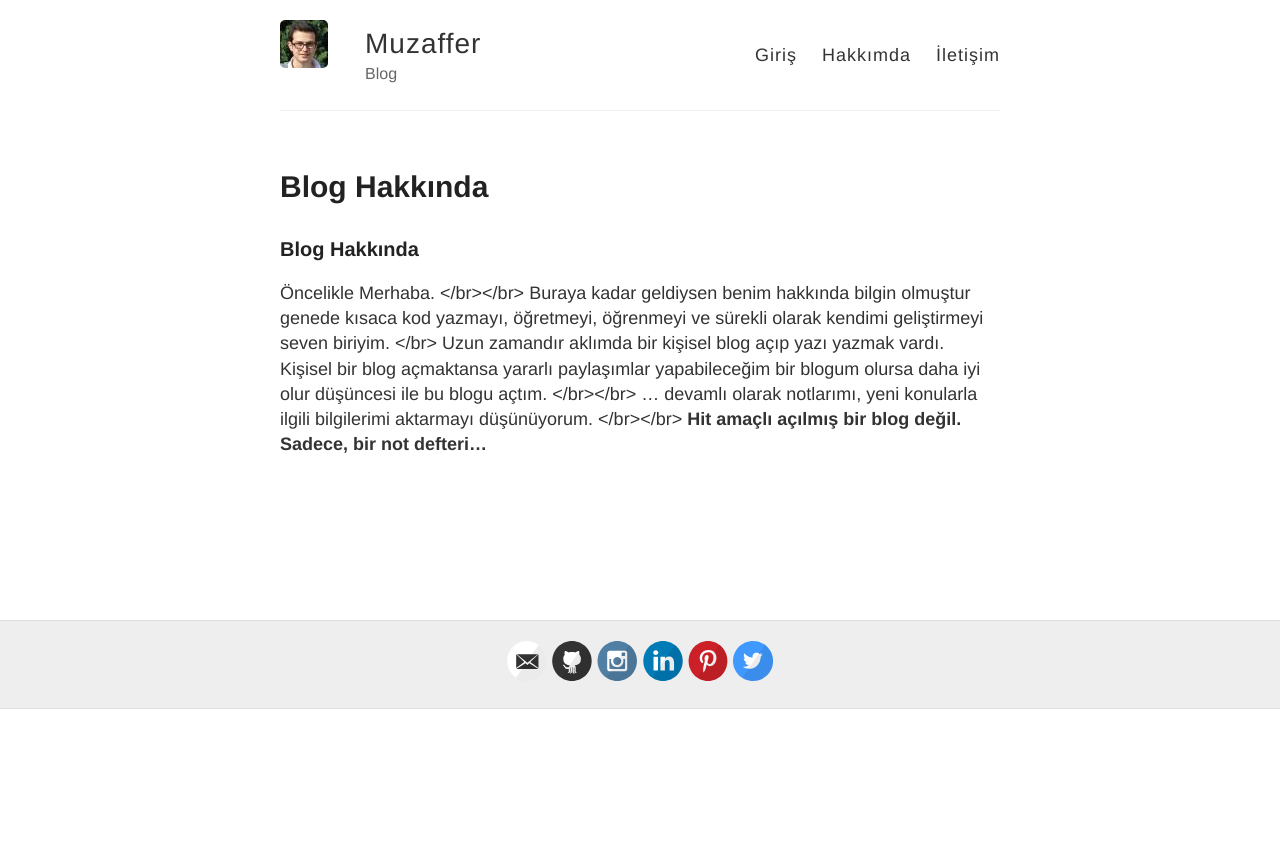
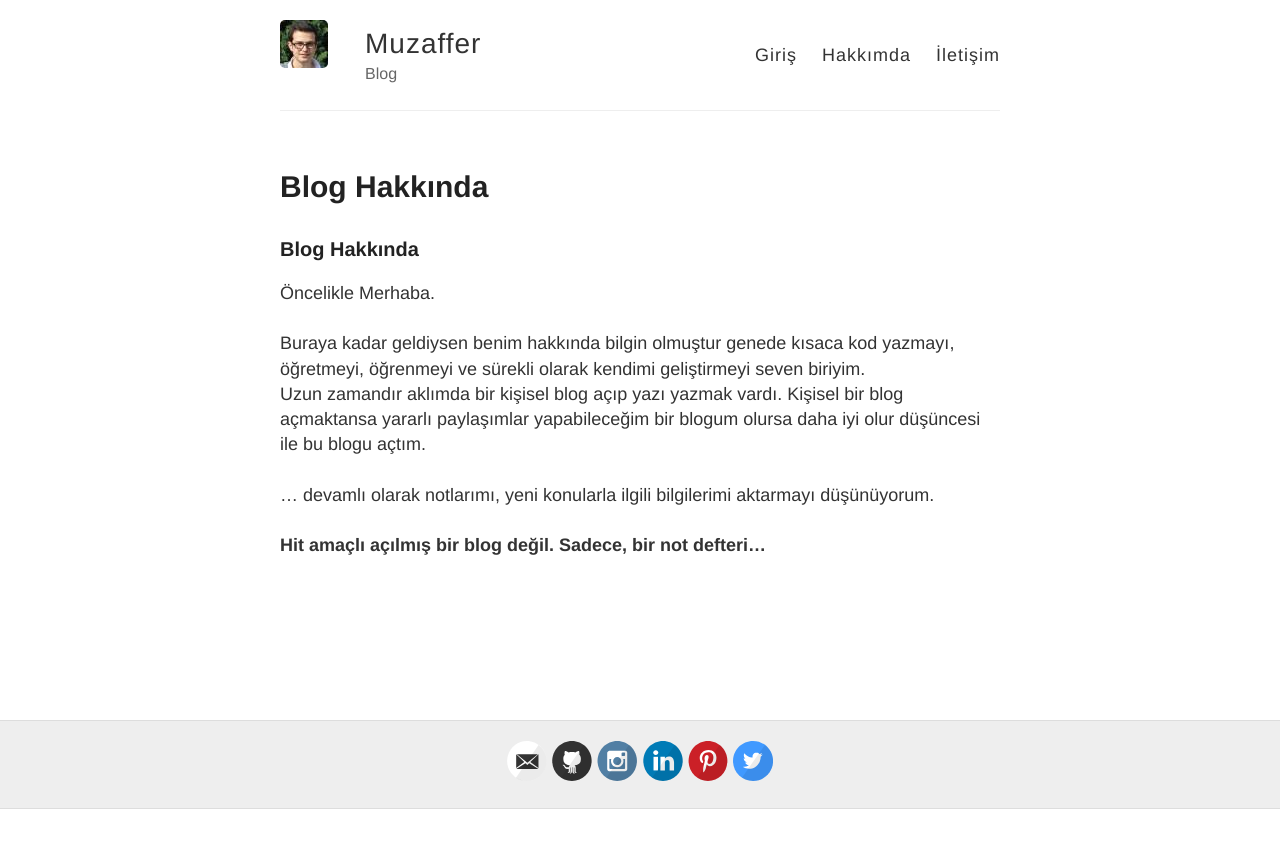
Before and after one commit to yldrmzffr/yldrmzffr.github.io, a Jekyll site: the page built from about.md, in a window 1280 px wide. Shown: the top 848 px of the page. Built offline with Jekyll 4.4.1, drawn with Linux system fonts in a browser that asks for light colours.

Commit message:
Update about.md

```diff
--- a/about.md
+++ b/about.md
@@ -7,13 +7,13 @@ permalink: /bloghakkında/
 ### Blog Hakkında
 
 Öncelikle Merhaba.
-</br></br>
+<br><br>
 Buraya kadar geldiysen benim hakkında bilgin olmuştur genede kısaca kod yazmayı, öğretmeyi, öğrenmeyi ve sürekli olarak kendimi geliştirmeyi seven biriyim.
-</br>
+<br>
 Uzun zamandır aklımda bir kişisel blog açıp yazı yazmak vardı. Kişisel bir blog açmaktansa yararlı paylaşımlar yapabileceğim bir blogum olursa daha iyi olur düşüncesi ile bu blogu açtım.
-</br></br>
+<br><br>
 ... devamlı olarak notlarımı, yeni konularla ilgili bilgilerimi aktarmayı düşünüyorum.
-</br></br>
+<br><br>
 <b>
 Hit amaçlı açılmış bir blog değil. Sadece, bir not defteri…
 </b>
```
